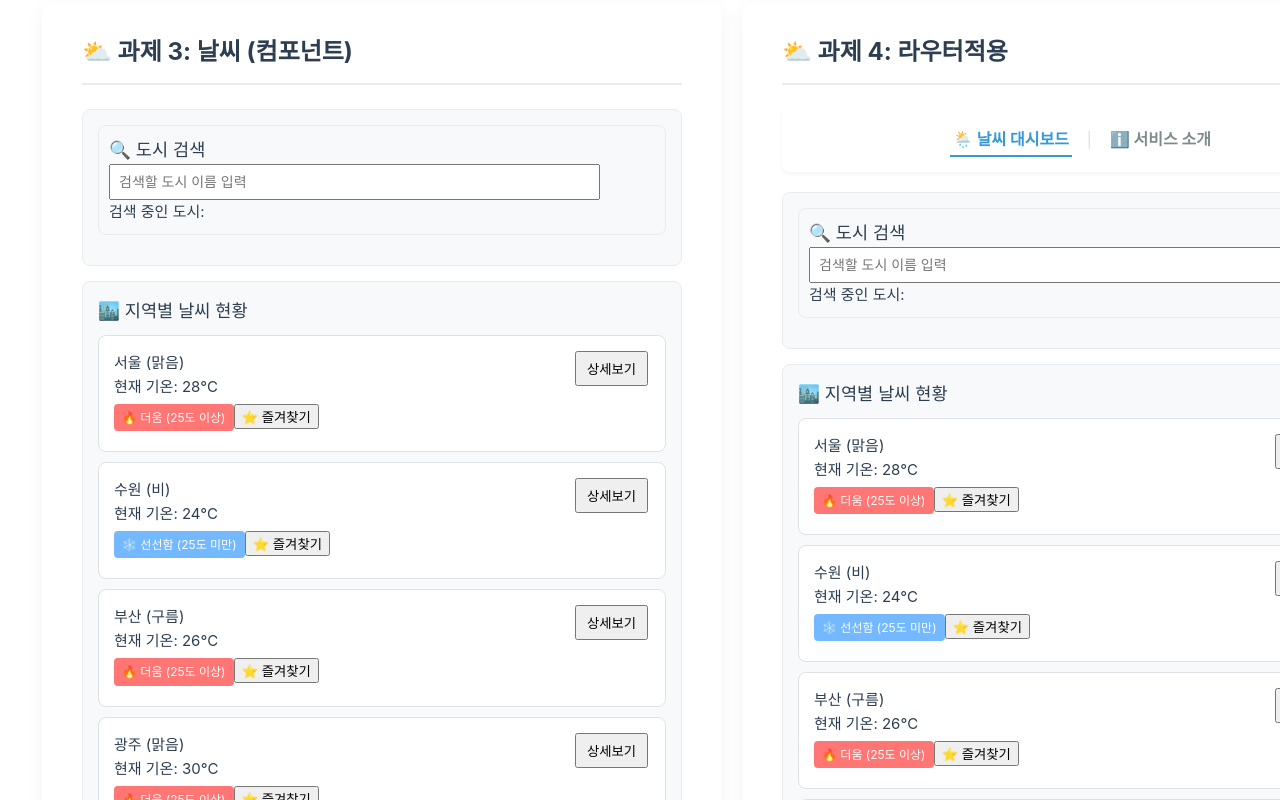
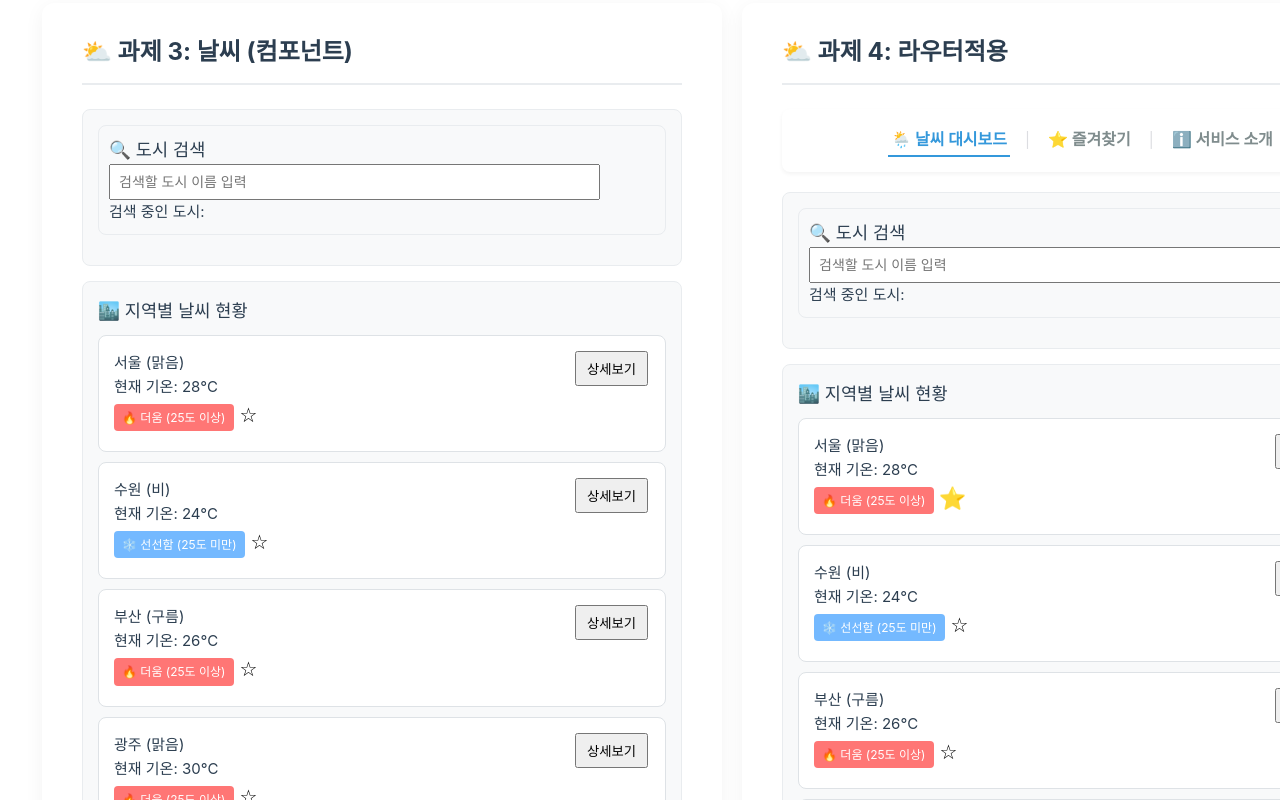
Before and after one commit to tpids/skala-vue, a Vue app: page / in a window 1280 px wide. Shown: the part 1140-1940 px from the top of the page. Built offline with nearby package versions, Linux system fonts and the light colour scheme.

Commit message:
즐찾기능 업데이트
즐찾기능 업데이트

```diff
--- a/src/App.exercise.vue
+++ b/src/App.exercise.vue
@@ -27,6 +27,8 @@ import WeatherParent from './components/exercise/WeatherParent.vue'
     <div class="dashboard-wrapper">
       <nav class="navigation-bar">
         <RouterLink to="/" class="nav-item">🌦️ 날씨 대시보드</RouterLink>
+        <span class="divider">|</span>
+        <RouterLink to="/favorites" class="nav-item">⭐ 즐겨찾기</RouterLink>
         <span class="divider">|</span>
         <RouterLink to="/about" class="nav-item">ℹ️ 서비스 소개</RouterLink>
       </nav>
--- a/src/components/exercise/WeatherCard.vue
+++ b/src/components/exercise/WeatherCard.vue
@@ -3,6 +3,10 @@ const props = defineProps({
   weather: {
     type: Object,
     required: true,
+  },
+  isFavorite: {
+    type: Boolean,
+    default: false,
   },
 })
 
@@ -61,9 +65,11 @@ const setFavorite = () => {
 
     <button
       class="btn-favorite"
+      :class="{ active: isFavorite }"
+      :title="isFavorite ? '즐겨찾기 해제' : '즐겨찾기 추가'"
       @click.stop="setFavorite"
     >
-      ⭐ 즐겨찾기
+      {{ isFavorite ? '⭐' : '☆' }}
     </button>
   </div>
 </template>
@@ -84,4 +90,15 @@ const setFavorite = () => {
 .btn-favorite {
   margin-right: 5px;
 }
+
+.btn-favorite {
+  font-size: 20px;
+  border: none;
+  background: transparent;
+  cursor: pointer;
+}
+
+.btn-favorite.active {
+  transform: scale(1.1);
+}
 </style>
```
